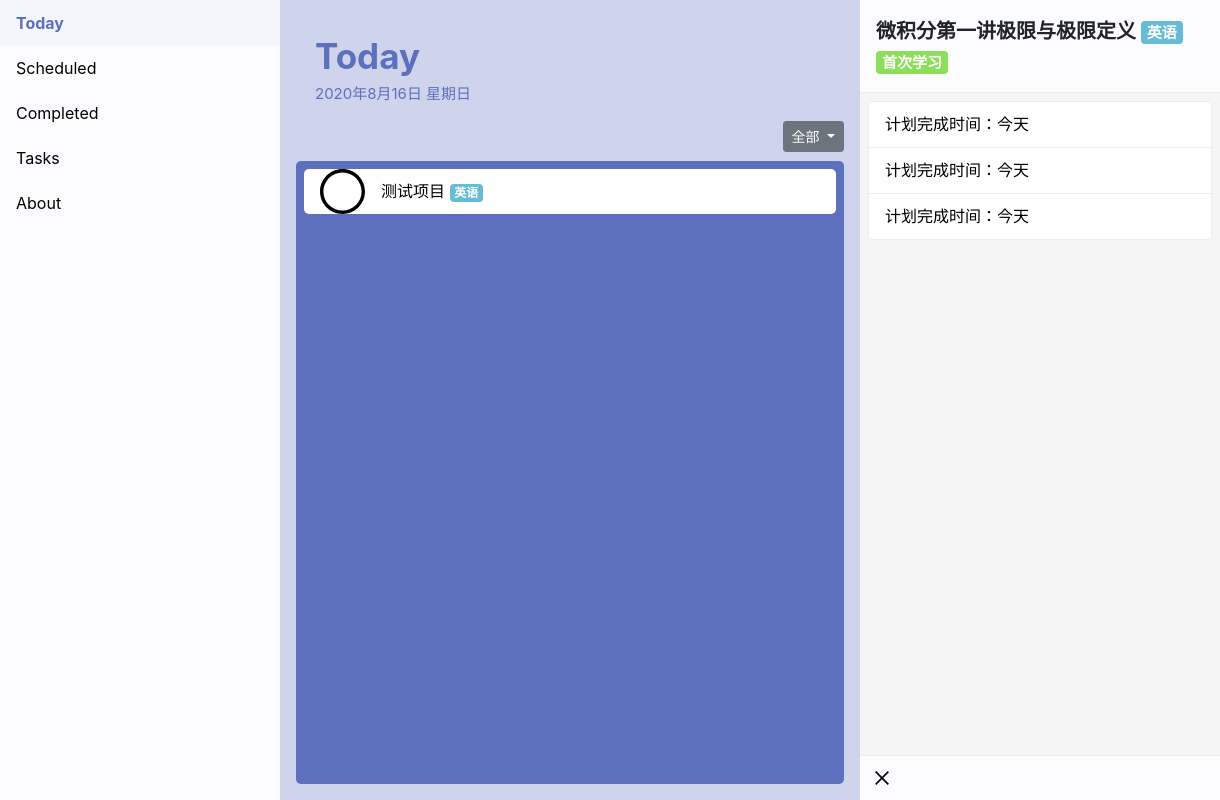
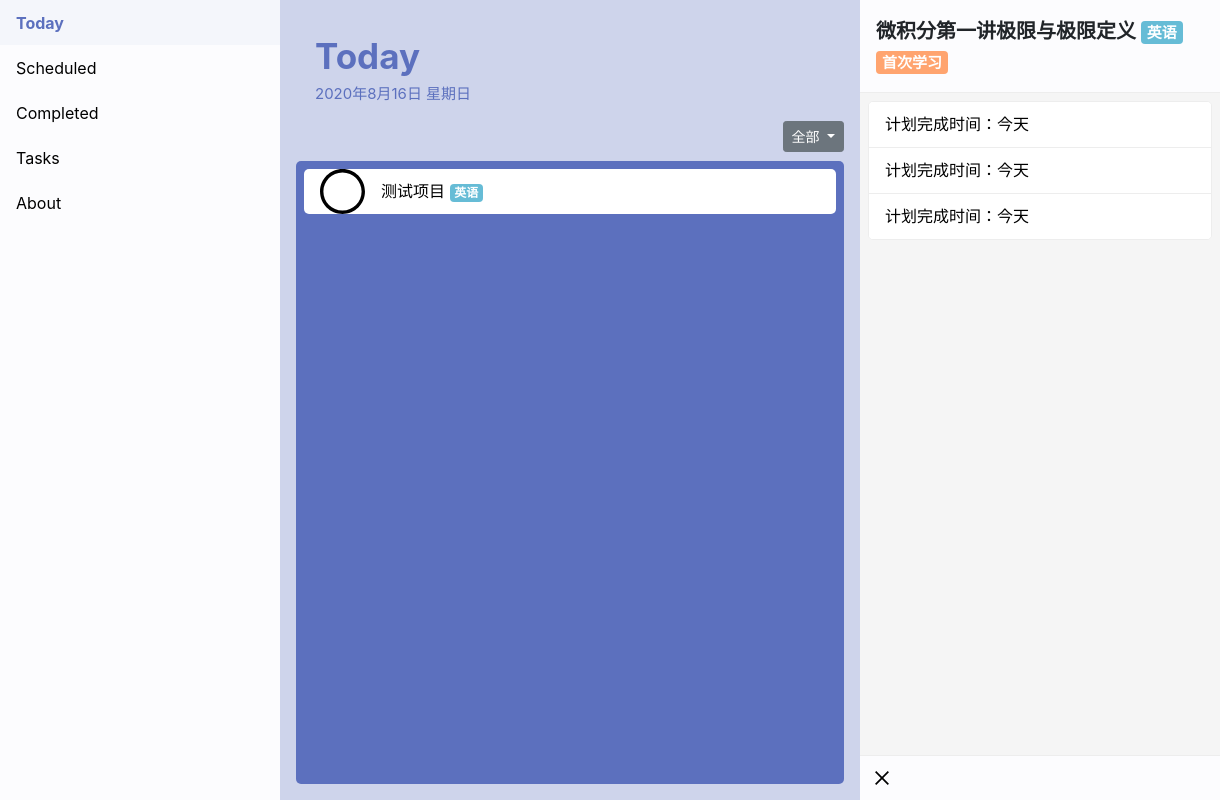
Before and after one commit to egbertwong/MemoryHelper, an Electron app: page index.html in a window 1220 px wide. Drawn offline with nearby package versions, Linux system fonts and the light colour scheme; no server answers.

Commit message:
fix: fix some interface

```diff
--- a/index.css
+++ b/index.css
@@ -230,7 +230,7 @@
 }
 
 .badge-status {
-  background-color: rgb(139, 223, 91);
+  background-color: rgb(255, 164, 111);
   color: rgb(255, 255, 255);
 }
 
```
Also changed, not shown: TodayController.js (+0 -12 lines).
